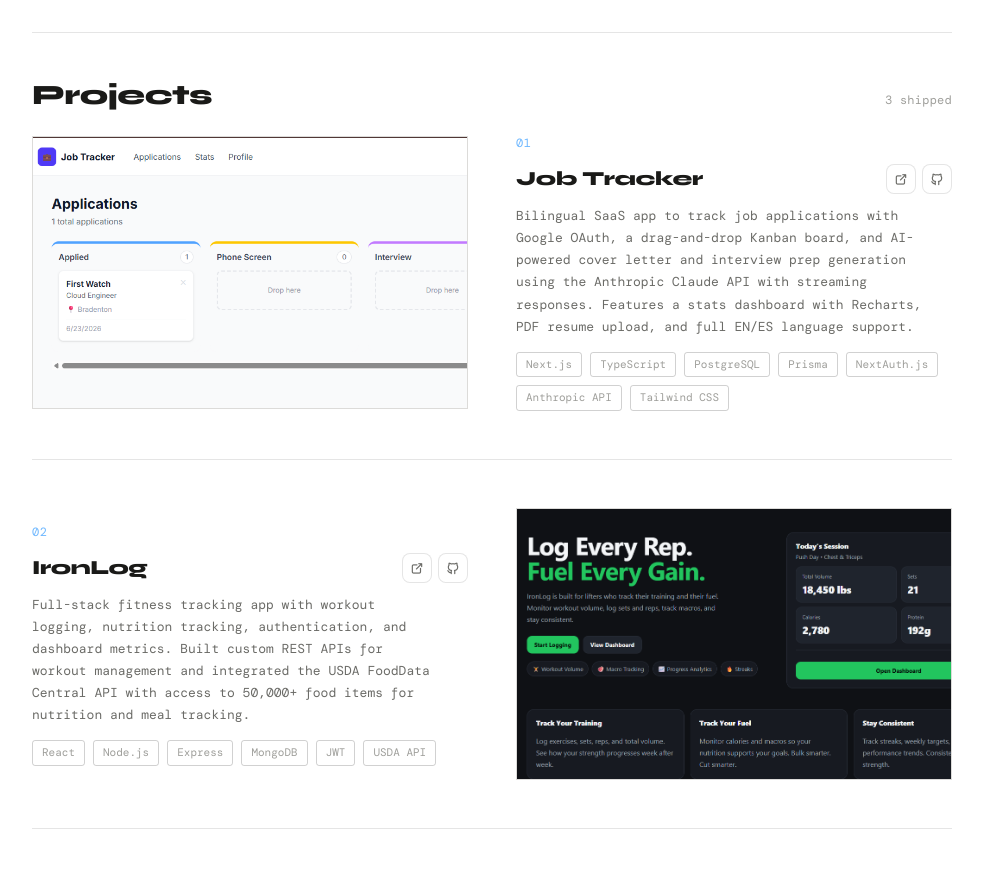
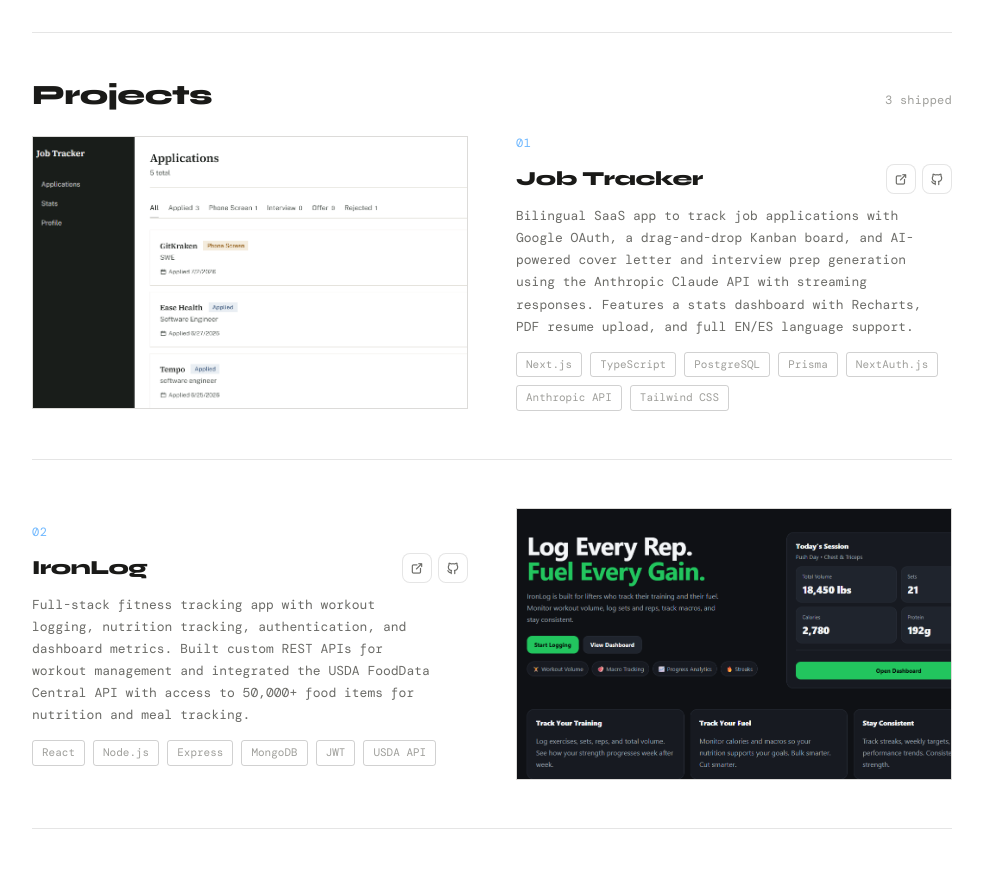
Before and after one commit to EricMerida/Portfolio, a React (Vite) app: page / in a window 1280 px wide. Shown: the part 2140-3016 px from the top of the page, without its empty margins (184-1167 px from the left). Built offline with nearby package versions, Linux system fonts and the light colour scheme; the HTML template or start-up script is replaced by a standard one; a web font is replaced by a local one.

Commit message:
Update projects.js

```diff
--- a/src/data/projects.js
+++ b/src/data/projects.js
@@ -5,7 +5,7 @@
     desc: 'Bilingual SaaS app to track job applications with Google OAuth, a drag-and-drop Kanban board, and AI-powered cover letter and interview prep generation using the Anthropic Claude API with streaming responses. Features a stats dashboard with Recharts, PDF resume upload, and full EN/ES language support.',
     icon: '💼',
     color: 'blue',
-    previewImage: '/job-tracker-preview.png',
+    previewImage: '/job-tracker.png',
     tags: ['Next.js', 'TypeScript', 'PostgreSQL', 'Prisma', 'NextAuth.js', 'Anthropic API', 'Tailwind CSS'],
     liveUrl: 'https://job-tracker-three-eta.vercel.app/',
     githubUrl: 'https://github.com/EricMerida/Job-Tracker',
```
